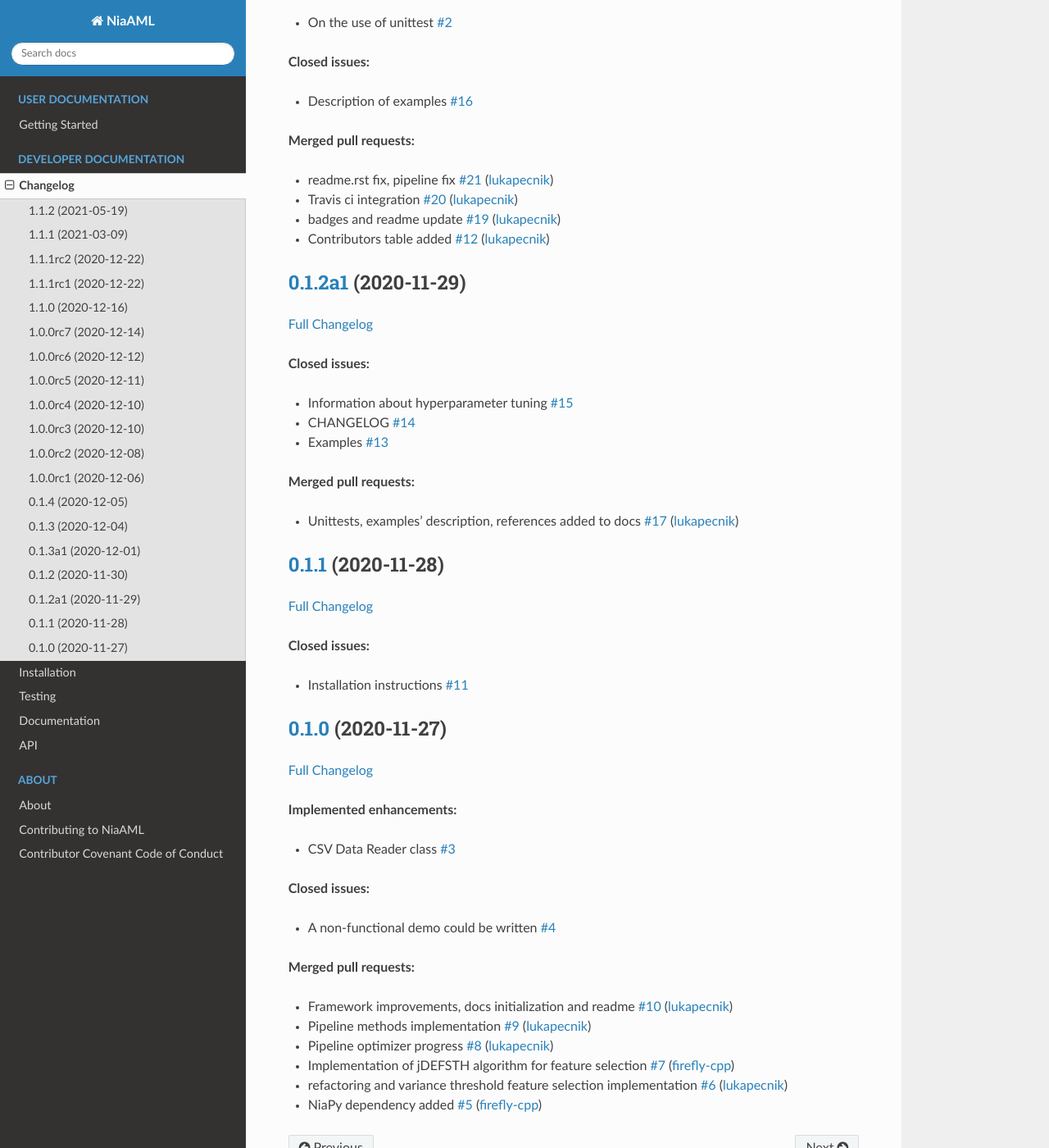
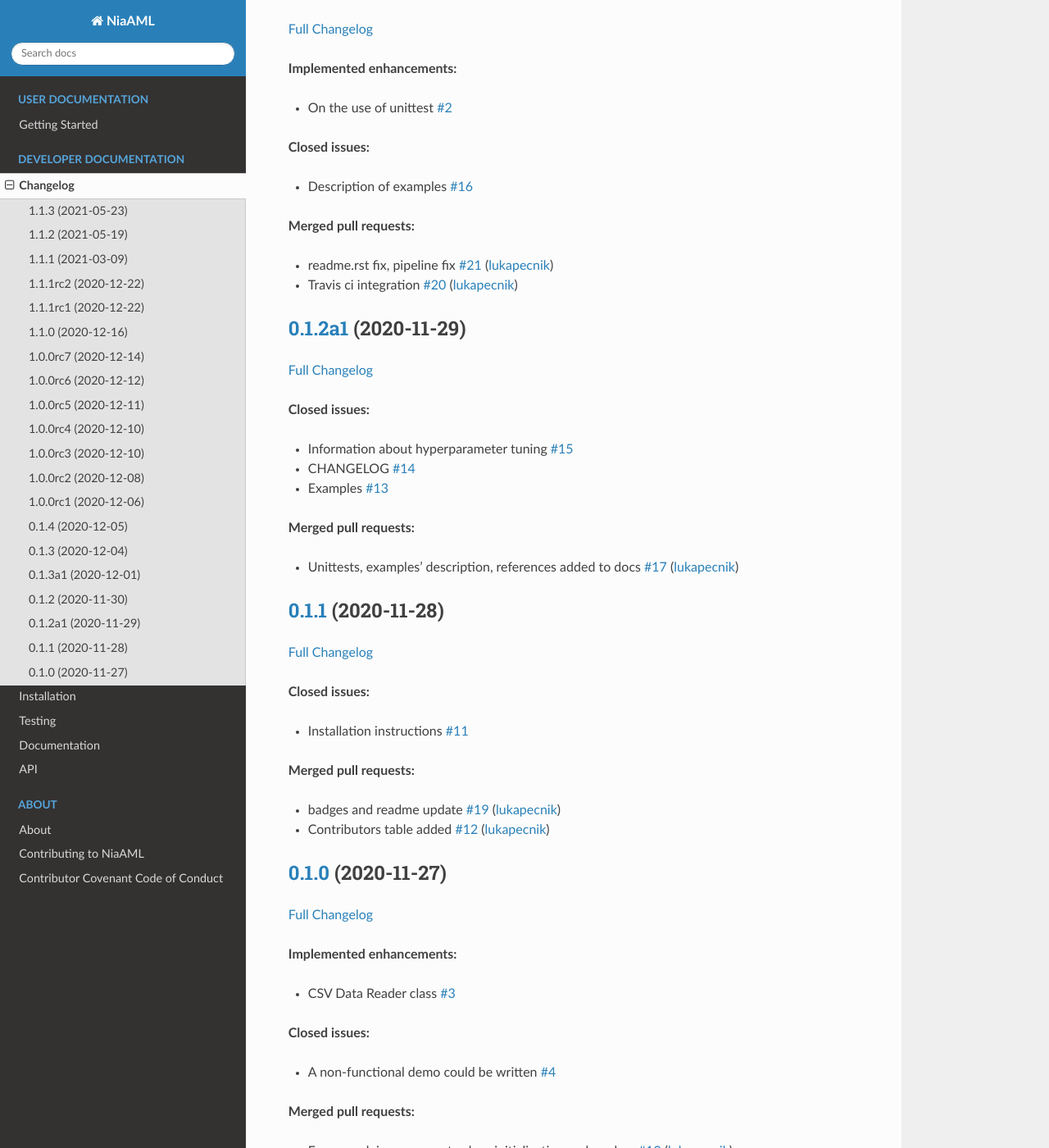
Before and after one commit to firefly-cpp/NiaAML, a Sphinx documentation site: the page built from docs/changelog.rst, in a window 1280 px wide and 1400 px high, scrolled down 3488 px. Shown: the whole window at 82% size. Built offline with Sphinx 7.4.7 and the Read the Docs theme 2.0.0, drawn with Linux system fonts in a browser that asks for light colours; some of the changed text lies outside the part shown.

Commit message:
Update changelog [ci skip]

```diff
--- a/docs/changelog.rst
+++ b/docs/changelog.rst
@@ -1,5 +1,11 @@
 Changelog
 =========
+
+`1.1.3 <https://github.com/lukapecnik/niaaml/tree/1.1.3>`__ (2021-05-23)
+------------------------------------------------------------------------
+
+`Full
+Changelog <https://github.com/lukapecnik/niaaml/compare/1.1.2...1.1.3>`__
 
 `1.1.2 <https://github.com/lukapecnik/niaaml/tree/1.1.2>`__ (2021-05-19)
 ------------------------------------------------------------------------
@@ -263,6 +263,15 @@
 
 -  Installation instructions
    `#11 <https://github.com/lukapecnik/NiaAML/issues/11>`__
+
+**Merged pull requests:**
+
+-  badges and readme update
+   `#19 <https://github.com/lukapecnik/NiaAML/pull/19>`__
+   (`lukapecnik <https://github.com/lukapecnik>`__)
+-  Contributors table added
+   `#12 <https://github.com/lukapecnik/NiaAML/pull/12>`__
+   (`lukapecnik <https://github.com/lukapecnik>`__)
 
 `0.1.0 <https://github.com/lukapecnik/niaaml/tree/0.1.0>`__ (2020-11-27)
 ------------------------------------------------------------------------
```
Also changed, not shown: other parts of docs/changelog.rst (+0 -6 lines), CHANGELOG.md (+9 -2 lines).
